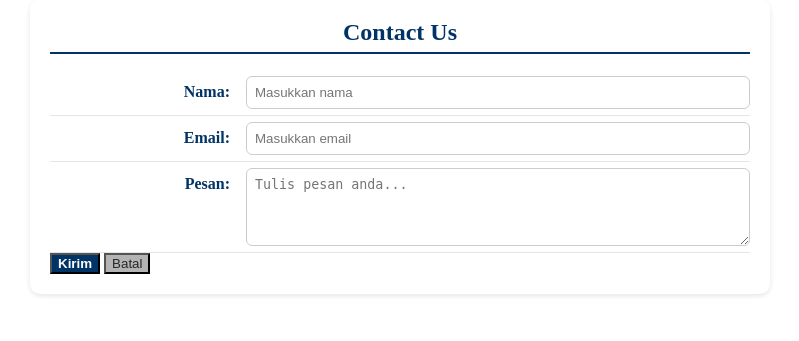
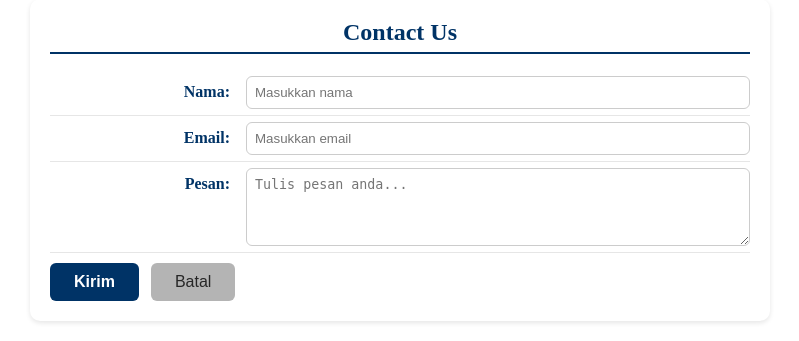
Before and after one commit to 2511500007-Jeffre6098/2511500007-PWB-TI1A-2526, a PHP site: page /pertemuan-03/index.html in a window 1280 px wide. Shown: the part 773-1114 px from the top of the page, without its empty margins (240-1039 px from the left). Before the commit the page ends 1069 px from the top, so only its background shows below. Run offline with PHP 8.4, Linux system fonts and the light colour scheme.

Commit message:
Add style.css #contact button

```diff
--- a/pertemuan-03/style.css
+++ b/pertemuan-03/style.css
@@ -44,6 +44,16 @@
            font-weight: normal;
            margin: 0;
            box-sizing: border-box; }
+    #contact button {
+        margin-top: 10px;
+        display: inline-block;
+        padding: 10px 24px;
+        font-size: 16px;
+        border-radius: 6px;
+        cursor: pointer;
+        border: none;
+        margin-right: 8px;
+    }
 
     #contact button[type="submit"] {
         background-color: #003366;
@@ -54,6 +64,16 @@
         background-color: #b4b4b4;
         color: #272727;
         font-weight: 500;
+    }
+    #contact button[type="submit"]:hover {
+        background-color: #0379ee;
+        transform: translateY(-1px);
+        box-shadow: 0 2px 6px rgba(0, 0, 0, 0.2);
+        transition: background-color 0.3s ease;
+    }
+    #contact button[type="reset"]:hover {
+        background-color: #cccccc;
+        transform: translateY(-1px);
     }
 
     @media (max-width: 600px) {
```
